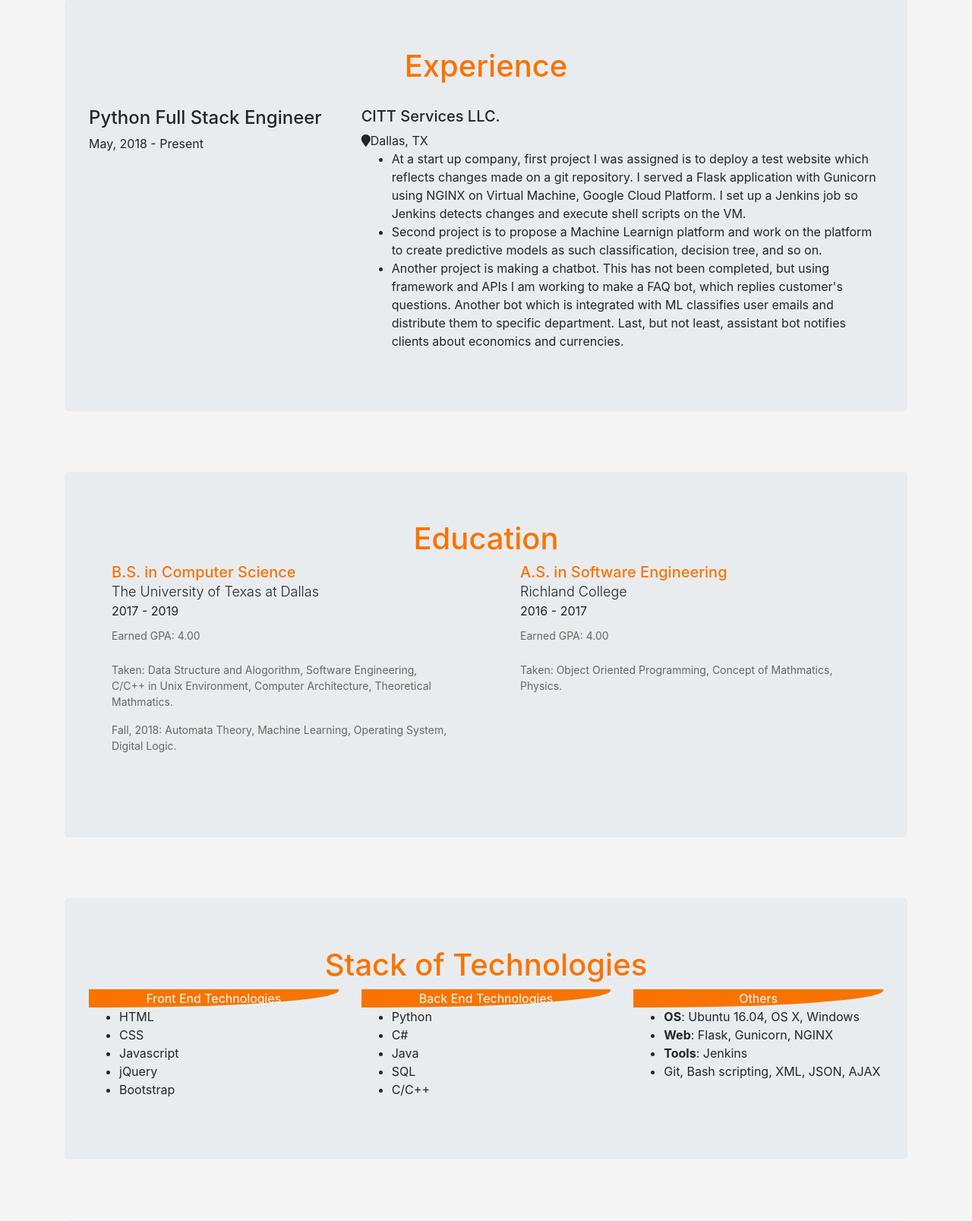
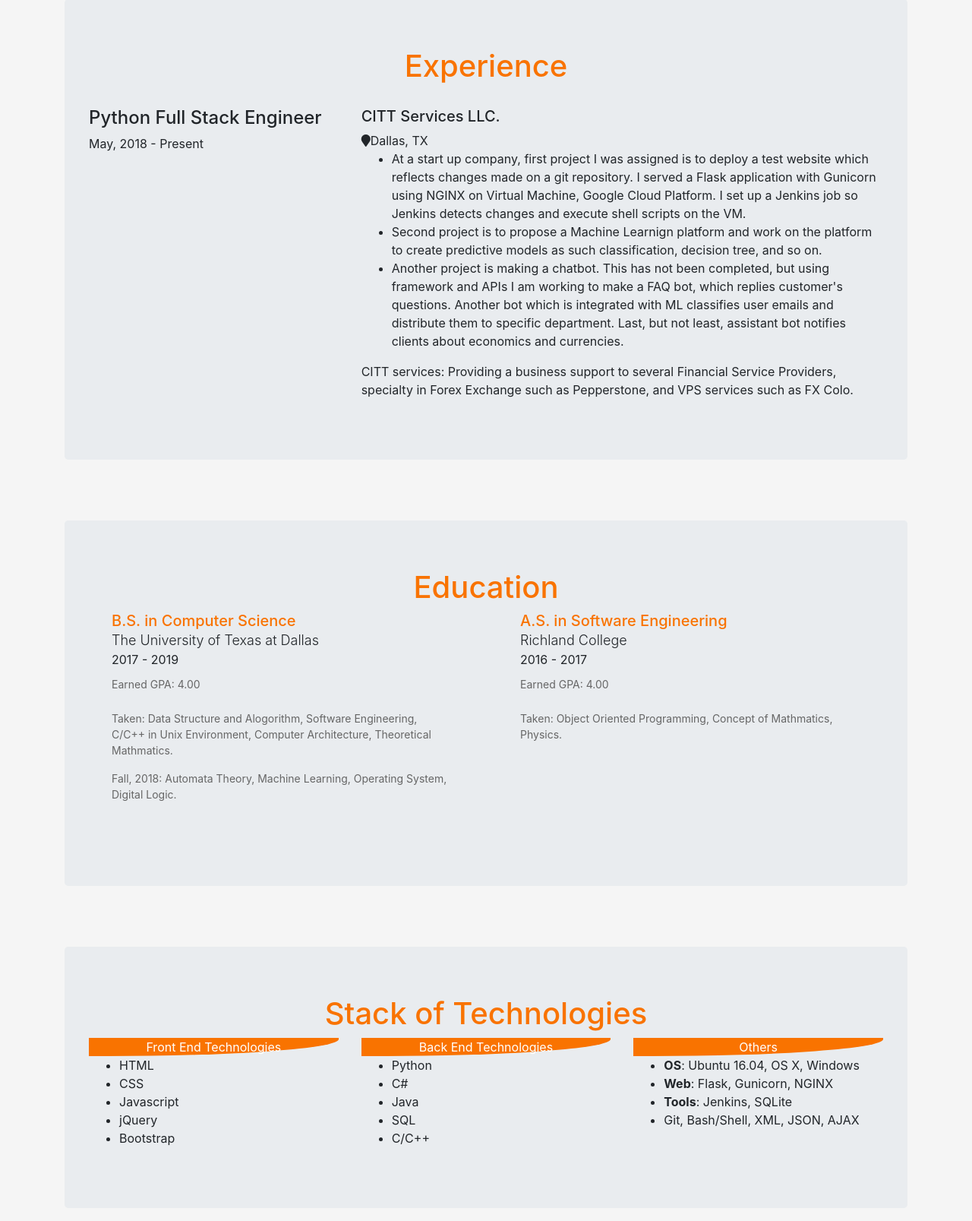
Before and after one commit to M0roSan/website, a Flask app: page / in a window 1280 px wide. Shown: the part 1426-3033 px from the top of the page at 76% size. Run offline with Flask 2, Linux system fonts and the light colour scheme; some libraries are stand-ins or nearby versions.

Commit message:
small modification on job description

```diff
--- a/templates/index.html
+++ b/templates/index.html
@@ -111,6 +111,9 @@
               currencies.
               </li>
             </ul>
+            <div>
+              <p> CITT services: Providing a business support to several Financial Service Providers, specialty in Forex Exchange such as Pepperstone, and VPS services such as FX Colo.
+            </div>
           </div>
         </div>
       </div>
@@ -193,8 +196,8 @@
             <ul>
               <li><strong>OS</strong>: Ubuntu 16.04, OS X, Windows</li>
               <li><strong>Web</strong>: Flask, Gunicorn, NGINX</li>
-              <li><strong>Tools</strong>: Jenkins</li>
-              <li>Git, Bash scripting, XML, JSON, AJAX</li>
+              <li><strong>Tools</strong>: Jenkins, SQLite</li>
+              <li>Git, Bash/Shell, XML, JSON, AJAX</li>
             </ul>
           </div>
         </div>
```
